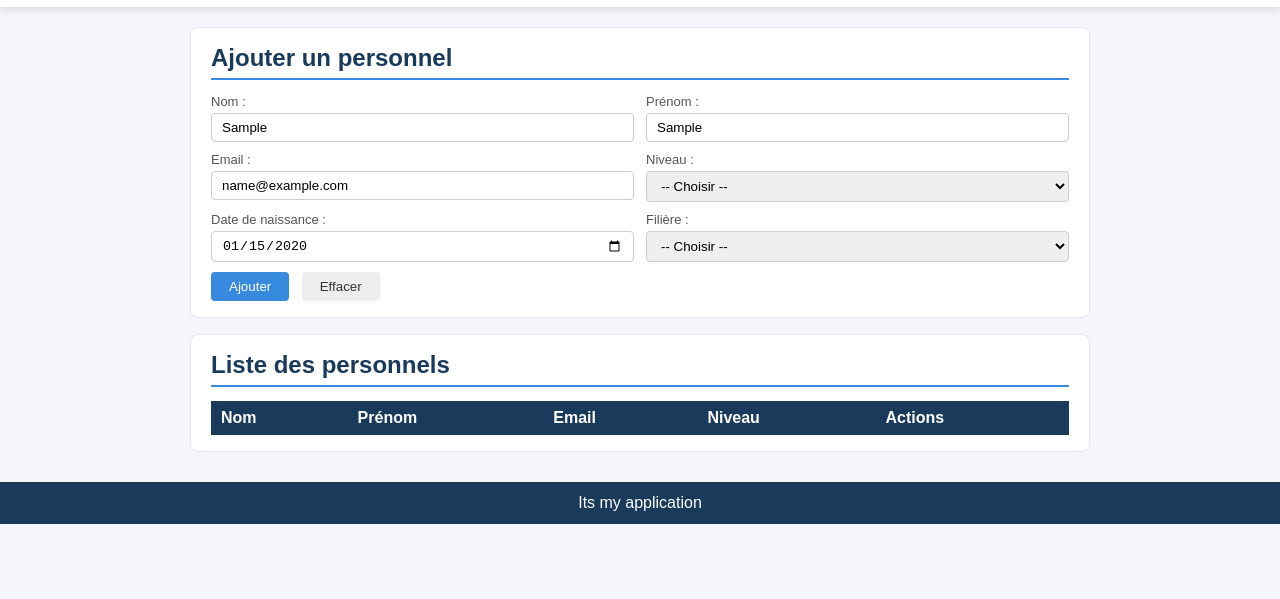
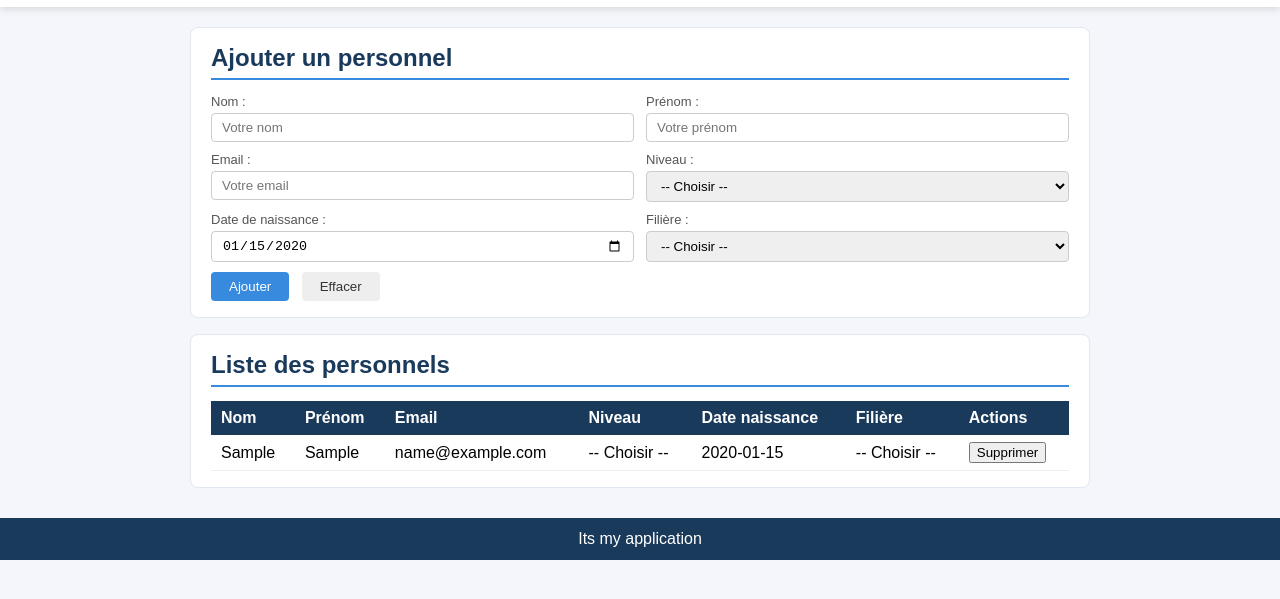
Before and after one commit to islem-mekni/gestiondesevenements, a plain HTML site: page gestionnairedespersonnels/index.html in a window 1280 px wide. Both pictures are taken after typing "Sample", "Sample", "name@example.com", "2020-01-15" into the empty fields and a click on the button "Ajouter". Shown: the part 63-662 px from the top of the page. Drawn offline with Linux system fonts and the light colour scheme.

Commit message:
ajout des fichiers

```diff
--- a/gestionnairedespersonnels/index.html
+++ b/gestionnairedespersonnels/index.html
@@ -4,6 +4,7 @@
   <meta charset="UTF-8">
   <title>Gestion des personnels</title>
   <link rel="stylesheet" href="style.css">
+
 </head>
 <body>
   <!-- HEADER -->
@@ -16,6 +17,7 @@
       <a href="carriere.html">Carriere</a>
     </nav>
   </div>
+
   <!-- MAIN -->
   <div id="main">
 
@@ -83,5 +85,6 @@
     </div>
   </div>
   <div id="footer">Its my application</div>
+  <script src="script.js"></script>
 </body>
 </html>
--- a/gestionnairedespersonnels/script.js
+++ b/gestionnairedespersonnels/script.js
@@ -1,68 +1,54 @@
 
 let personnels = []
 
-// Fonction appelée quand on clique sur Ajouter
 function ajouterPersonnel() {
-
-  // 1 - Récupérer les valeurs des champs
-  let nom    = document.getElementById("nom").value
+  let nom = document.getElementById("nom").value
   let prenom = document.getElementById("prenom").value
-  let email  = document.getElementById("email").value
+  let email = document.getElementById("email").value
   let niveau = document.getElementById("niveau").value
   let date = document.getElementById("date-naissance").value
-  let filliere = document.getElementById("filliere").value
+  let filiere = document.getElementById("filiere").value  // corrigé
 
-
-  // 2 - Vérifier que les champs ne sont pas vides
   if (nom == "" || prenom == "" || email == "") {
     alert("Remplis tous les champs !")
     return
   }
 
-  // 3 - Créer un objet personnel
   let personnel = {
     nom: nom,
     prenom: prenom,
     email: email,
     niveau: niveau,
-    date:date,
-    filliere:filliere
+    date: date,
+    filiere: filiere  // corrigé
   }
 
-  // 4 - Ajouter à la liste
   personnels.push(personnel)
-
-  // 5 - Afficher dans le tableau
   afficherTableau()
 
-  // 6 - Vider le formulaire
   document.getElementById("nom").value = ""
   document.getElementById("prenom").value = ""
   document.getElementById("email").value = ""
 }
 
-// Fonction qui affiche la liste dans le tableau HTML
 function afficherTableau() {
-
-  // Récupère le tableau HTML
   let tableau = document.getElementById("tableau")
 
-  // Recrée le contenu du tableau
   tableau.innerHTML = `
     <tr>
       <th>Nom</th>
       <th>Prénom</th>
       <th>Email</th>
       <th>Niveau</th>
+      <th>Date naissance</th>
+      <th>Filière</th>
       <th>Actions</th>
     </tr>
   `
 
-  // Pour chaque personnel dans la liste
   for (let i = 0; i < personnels.length; i++) {
     let p = personnels[i]
 
-    // Ajoute une ligne dans le tableau
     tableau.innerHTML += `
       <tr>
         <td>${p.nom}</td>
@@ -70,7 +56,7 @@ function afficherTableau() {
         <td>${p.email}</td>
         <td>${p.niveau}</td>
         <td>${p.date}</td>
-        <td>${p.filliere}</td>
+        <td>${p.filiere}</td>
         <td>
           <button onclick="supprimer(${i})">Supprimer</button>
         </td>
@@ -79,7 +65,6 @@ function afficherTableau() {
   }
 }
 
-// Fonction supprimer
 function supprimer(index) {
   personnels.splice(index, 1)
   afficherTableau()
```
